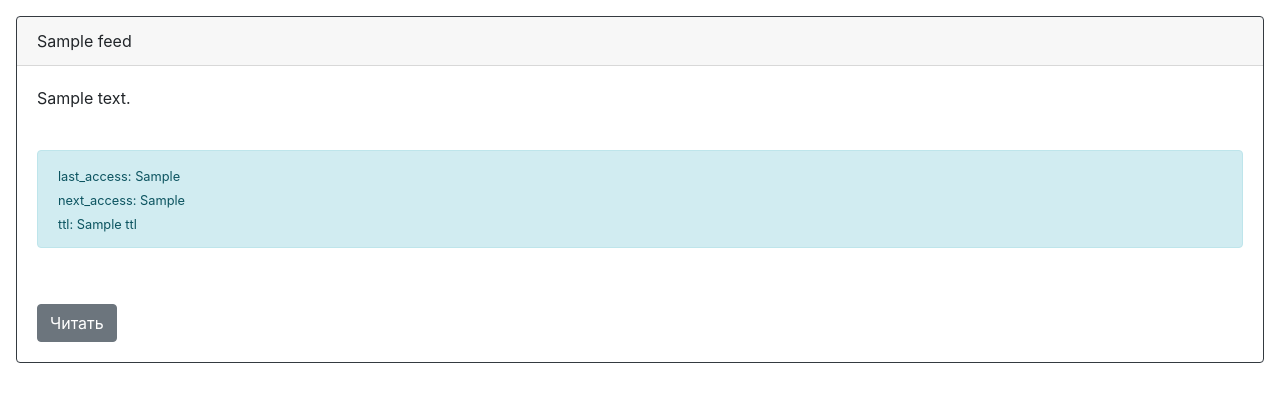
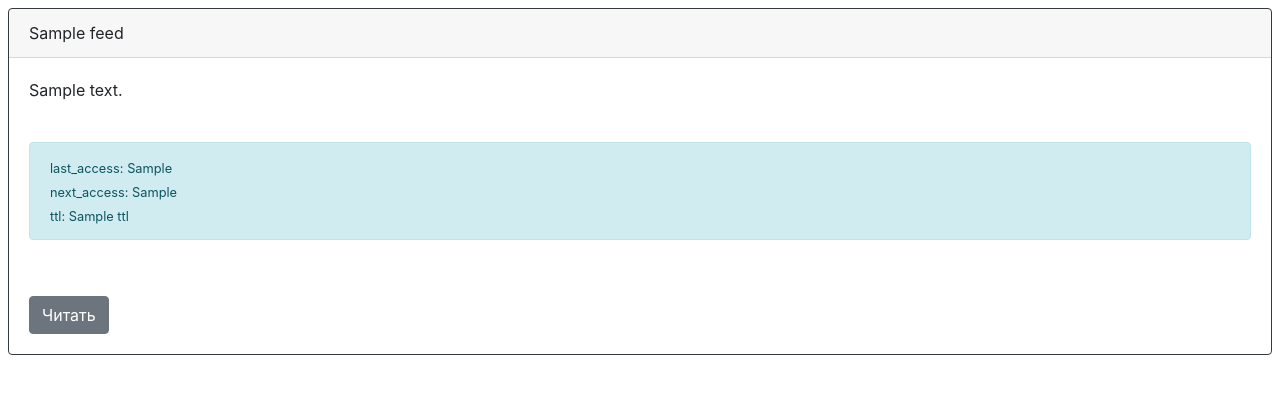
Before and after one commit to dreamerminsk/news, a Python web app: template templates/feeds.html in a window 1280 px wide. Shown: the part 56-458 px from the top of the page. Run offline with Jinja, Linux system fonts and the light colour scheme; the template is opened without the code that fills it: most values are stand-ins (such as "Sample title", 1, 10 or a date in 2020); some libraries are stand-ins or nearby versions.

Commit message:
Update feeds.html

```diff
--- a/templates/feeds.html
+++ b/templates/feeds.html
@@ -35,7 +35,7 @@
   }
 </script>
   {% for feed in feeds %}
-    <div id='{{ feed['_id'] }}' class='card card-dark border-dark m-3'>
+    <div id='{{ feed['_id'] }}' class='card card-dark border-dark m-2'>
       <div class='card-header'>
         {{ feed['title'] }}
       </div>
```
